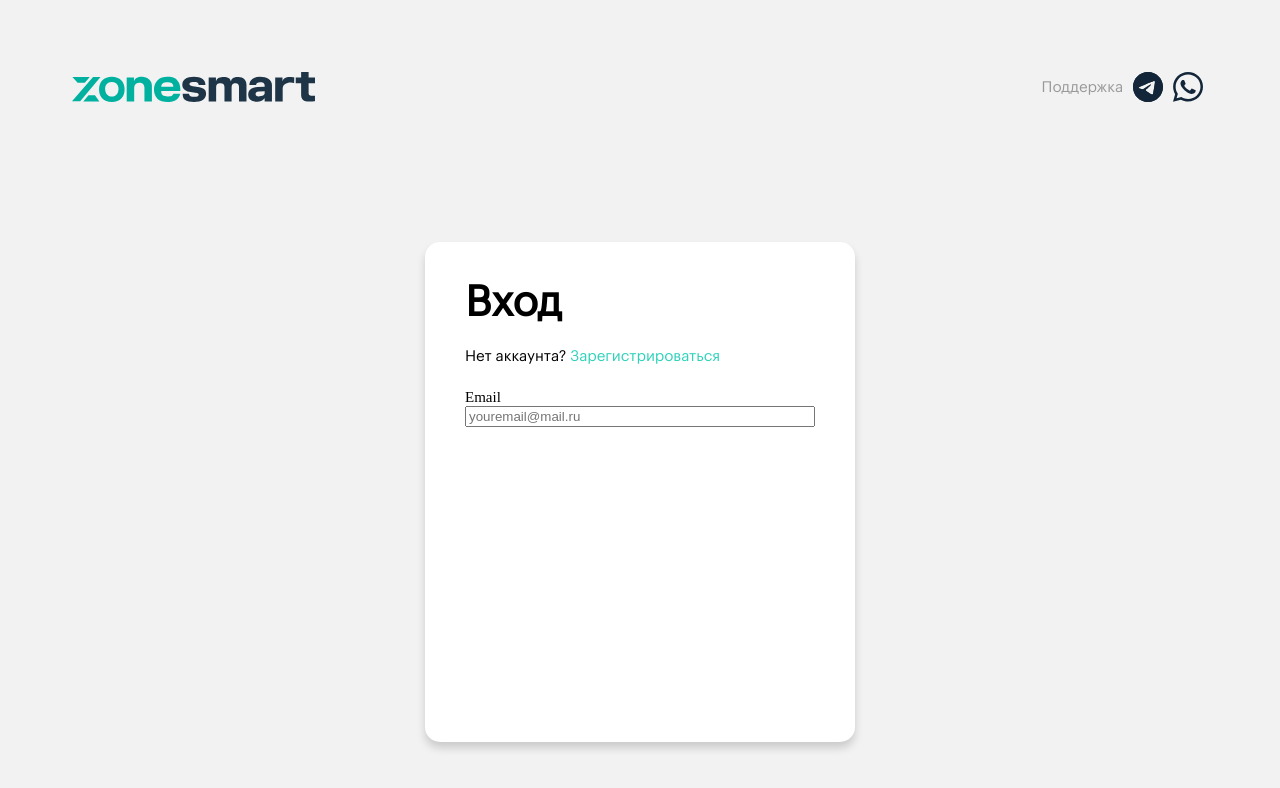
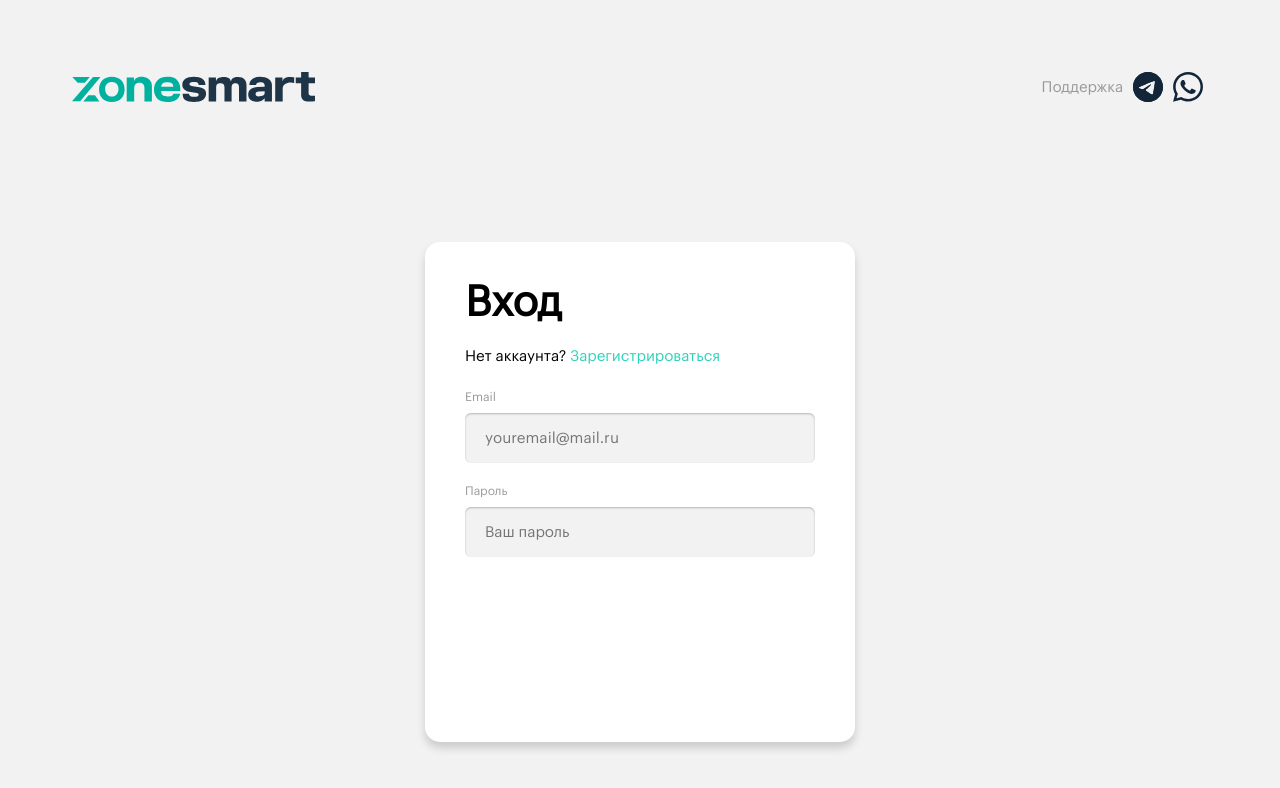
Before and after one commit to Lysak-AA/zonesmart, a Vue app: page /login in a window 1280 px wide. Shown: the top 788 px of the page. Built offline with nearby package versions, Linux system fonts and the light colour scheme.

Commit message:
styling input compontnts

```diff
--- a/src/assets/styles/components/input-field.scss
+++ b/src/assets/styles/components/input-field.scss
@@ -1,6 +1,35 @@
 .app-input {
-  height: 70px;
+  min-height: 70px;
   width: 100%;
   display: flex;
   flex-direction: column;
+  margin-bottom: 20px;
+  &__label {
+    @include regular-12;
+    color: $light-grey;
+    margin-bottom: 8px;
+  }
+  &__field {
+    height: 50px;
+    border-radius: 6px;
+    padding-left: 20px;
+    @include regular-15;
+    color: $light-grey;
+    outline: none;
+    border: none;
+    background-color: $background;
+    box-shadow: 0px 1px 2px 0px rgba(0, 0, 0, 0.25) inset;
+    transition: 0.3s ease;
+    &:focus:not(.input-error) {
+      outline: 1px solid $accent;
+    }
+  }
+  &__validation-error {
+    color: red;
+    padding: 3px 0;
+  }
 }
+
+.input-error {
+  outline: 1px solid red;
+}
--- a/src/assets/styles/mixins/font-mixins.scss
+++ b/src/assets/styles/mixins/font-mixins.scss
@@ -7,7 +7,15 @@
 }
 
 @mixin regular-15 {
+  font-family: 'Graphik';
   font-size: 15px;
+  line-height: 25px;
+  font-weight: 400;
+}
+
+@mixin regular-12 {
   font-family: 'Graphik';
-  line-height: 25px;
+  font-size: 12px;
+  line-height: 16px;
+  font-weight: 400;
 }
--- a/src/components/AppInput.vue
+++ b/src/components/AppInput.vue
@@ -1,7 +1,8 @@
 <template lang='pug'>
 .app-input
-  label(class="app-input-label", :for="id") {{ inputLabel }}
-  input(class="app-input-field" :type="inputType", :id="id", :placeholder="inputPlaceholder")
+  label(class="app-input__label", :for="id") {{ inputLabel }}
+  input(class="app-input__field" :type="inputType", :id="id", :placeholder="inputPlaceholder")
+  p(class='app-input__validation-error' v-if="validationError.length") {{ validationError }}
 </template>
 
 <script>
@@ -23,6 +24,10 @@ export default {
     inputPlaceholder: {
       type: String,
       default: ''
+    },
+    validationError: {
+      type: String,
+      default: ''
     }
   }
 }
--- a/src/components/AppLoginForm.vue
+++ b/src/components/AppLoginForm.vue
@@ -4,6 +4,7 @@
   span(class='app-login-form__registration-cta') Нет аккаунта?
     a(class='app-login-form__registration-cta-link', href="#") Зарегистрироваться
   <AppInput id="email" inputLabel="Email" inputType="email" inputPlaceholder="youremail@mail.ru" />
+  <AppInput id="password" inputLabel="Пароль" inputType="password" inputPlaceholder="Ваш пароль" validationError="" />
 </template>
 
 <script>
```
